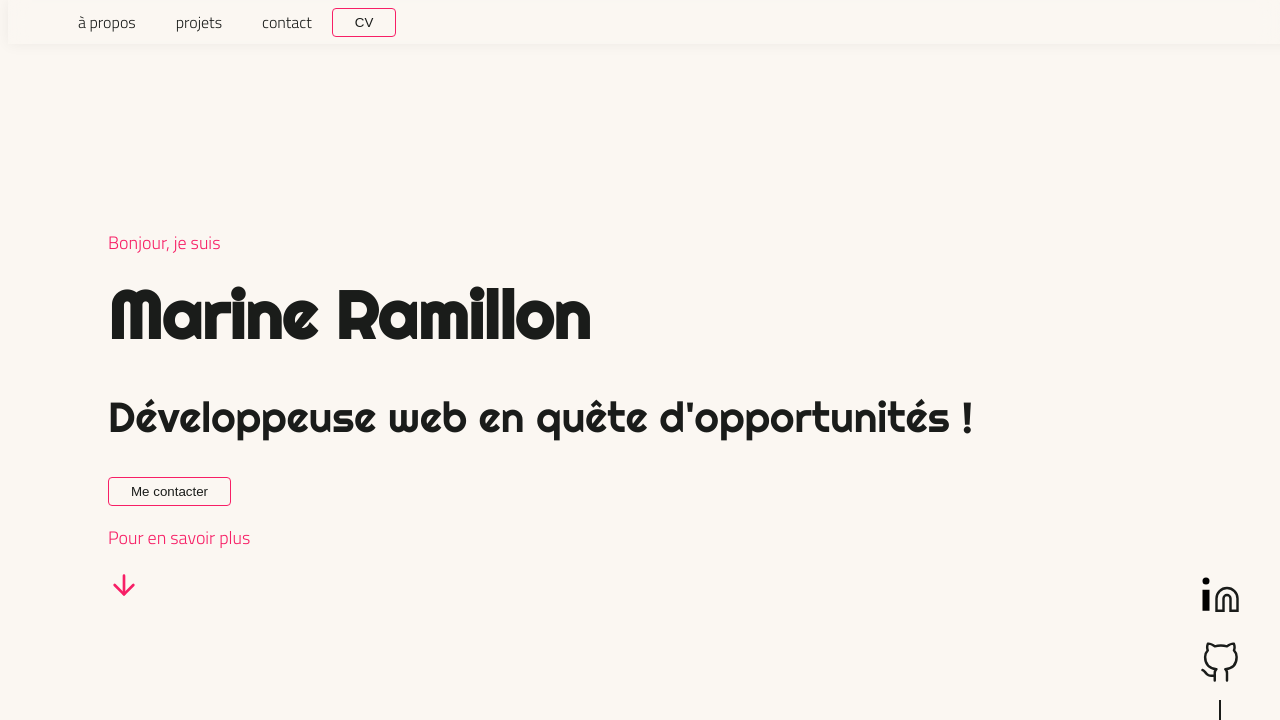
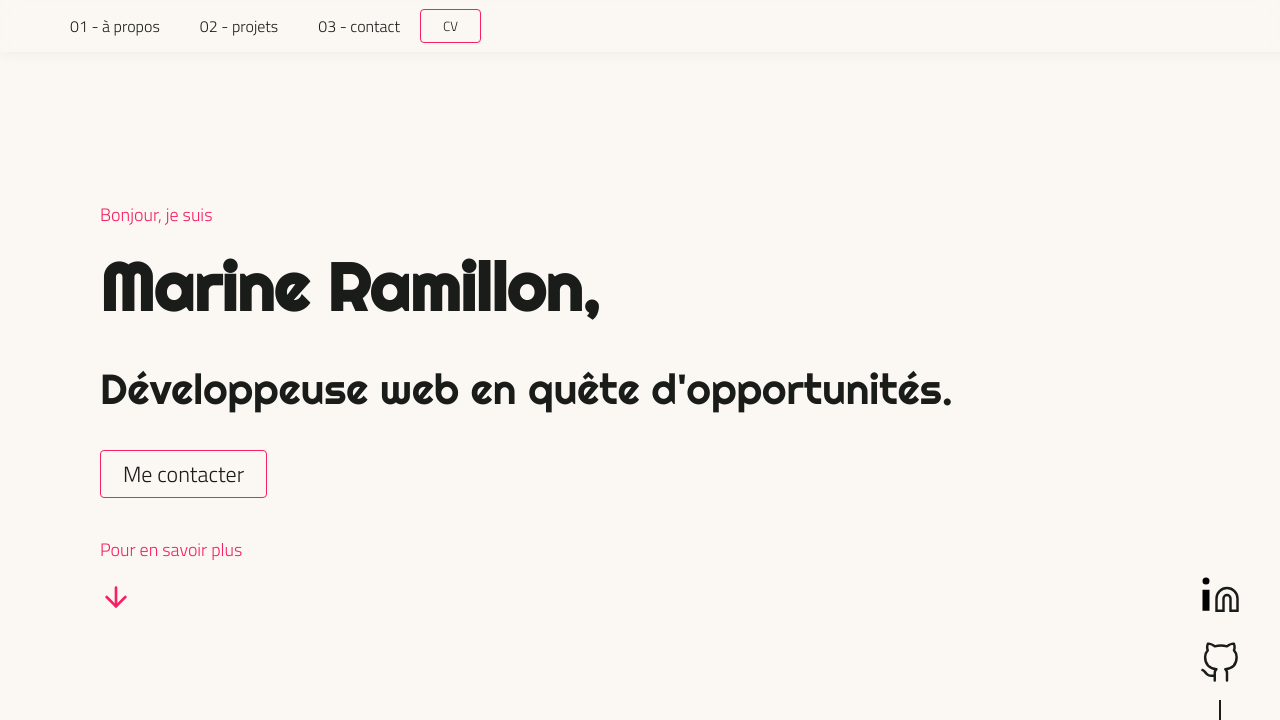
Before and after one commit to noleni/portfolio, a React (Create React App) app: page / in a window 1280 px wide. Shown: the top 720 px of the page. Built offline with nearby package versions, Linux system fonts and the light colour scheme.

Commit message:
working on responsive

```diff
--- a/src/components/Header.jsx
+++ b/src/components/Header.jsx
@@ -1,7 +1,7 @@
 import React, { useState, useEffect } from 'react';
 import { CSSTransition, TransitionGroup } from 'react-transition-group';
+
 import Button from './UI/Button';
-
 
 import styles from './Header.module.css';
 
@@ -18,8 +18,7 @@ const navLinks = [
   {
     name: 'contact',
     url: '/#contact',
-  },
-
+  }
 ];
 
 const Header = () => {
@@ -29,24 +28,24 @@ const Header = () => {
   useEffect(() => {
     const timeout = setTimeout(() => {
       setIsMounted(true);
-    }, 100);
+    }, 200);
     return () => {
       clearTimeout(timeout);
     };
   }, []);
 
-  const timeout = isMounted ? 600 : 0;
+  const timeout = isMounted ? 1000 : 0;
   const fadeDownClass = isMounted ? 'fadedown' : '';
 
   return (
-    <div className={styles.header}>
+    <nav className={styles.header}>
       <ul>
         <TransitionGroup component={null}>
           {isMounted &&
             navLinks.map(({url, name}, i) => (
               <CSSTransition key={i} classNames={fadeDownClass} timeout={timeout}>
-                <li key={i} style={{ transitionDelay: `${isMounted ? i * 100 : 0}ms` }}>
-                  <a href={url}>{name}</a>
+                <li key={i} style={{ transitionDelay: `${isMounted ? i * 300 : 0}ms` }}>
+                  <a href={url}>{`0${i + 1} - ${name}`}</a>
                 </li>
               </CSSTransition>
             ))
@@ -58,7 +57,7 @@ const Header = () => {
           <Button type="button">CV</Button>
         </CSSTransition>
       }
-    </div>
+    </nav>
   )
 };
 
--- a/src/components/Header.module.css
+++ b/src/components/Header.module.css
@@ -7,7 +7,7 @@
   position: fixed;
   top: 0px;
   z-index: 11;
-  padding: 0px 50px;
+  padding: 4px 50px;
   width: 100%;
   background-color: rgba(251, 247, 242, 0.45);
   box-shadow: 0 0 15px rgba(0,0,0,0.06);
--- a/src/components/More.jsx
+++ b/src/components/More.jsx
@@ -17,7 +17,7 @@ const More = (props) => {
       timeout={600}
       classNames="fade"
     >
-      <div >
+      <div className='more-container'>
         <p>{props.text}</p>
         <DownArrow className='arrow down-effect' width={32} height={32} />
       </div>
--- a/src/components/More.scss
+++ b/src/components/More.scss
@@ -2,7 +2,7 @@
 
 .fade-appear {
   opacity: 0;
-  transform: translateY(-40px);
+  transform: translateY(-50px);
 }
 
 .fade-appear-active {
@@ -16,9 +16,13 @@
 }
 .fade-exit-active {
   opacity: 0;
-  transition: opacity 300ms var(--easing);
+  transition: opacity 600ms var(--easing);
 }
 
 .arrow {
   color: $neon-pink;
 }
+
+.more-container {
+  margin-top: 20px;
+}
--- a/src/components/_settings/_base.scss
+++ b/src/components/_settings/_base.scss
@@ -10,6 +10,7 @@ body {
   background-color: $off-white;
   min-height: 100vh;
   width:100%;
+  margin: 0;
   // display: grid;
   // grid-template-rows: 1fr auto;
   // grid-template-columns: 100%;
@@ -47,7 +48,6 @@ p {
   color: $neon-pink;
   font-family: $texts;
   font-size: 18px;
-  // animation: pulse 1s;
 }
 
 svg {
@@ -77,12 +77,23 @@ button {
   border: 1px solid $neon-pink;
   border-radius: 4px;
   background-color: transparent;
+  animation: pulse 1s;
+  transition: all 200ms ease-in-out;
+  font-family: $texts;
+  background-color: transparent;
 }
 
 button:hover {
   background-color: rgba(247,31,102, 0.35);
   color: $black;
   cursor: pointer;
+  transform: scale(1.06);
+}
+
+@media(max-width: 764px) {
+  button {
+    background-color: rgba(247,31,102, 0.35);
+  }
 }
 
 
@@ -90,12 +101,20 @@ button:hover {
 .fadedown-enter {
   opacity: 0.01;
   transform: translateY(-20px);
-  transition: opacity 300ms var(--easing), transform 300ms var(--easing);
+  transition: opacity 800ms var(--easing), transform 300ms var(--easing);
 }
 .fadedown-enter-active {
   opacity: 1;
   transform: translateY(0px);
-  transition: opacity 300ms var(--easing), transform 300ms var(--easing);
+  transition: opacity 800ms var(--easing), transform 300ms var(--easing);
+}
+
+.fadedown-exit {
+  opacity: 1;
+}
+.fadedown-exit-active {
+  opacity: 0;
+  transition: opacity 800ms var(--easing);
 }
 
 /* Fade */
--- a/src/components/pages/Main.jsx
+++ b/src/components/pages/Main.jsx
@@ -14,6 +14,7 @@ const Main = () => {
         h1Class={'title-big'}
         h2Class={'title'}
         projectsClass={'projects'}
+        btnClass={'btn-contact'}
       />
       <About
         presentationClass={'presentation'}
--- a/src/components/pages/Main.scss
+++ b/src/components/pages/Main.scss
@@ -4,27 +4,15 @@
   display: flex;
   flex-direction: column;
   justify-content: space-between;
-  min-height: 100vh;
-  padding: 0 100px 0 100px;
+  padding: 20px;
   height: 100vh;
   overflow-y: scroll;
   scroll-snap-type: y mandatory;
 }
 
-@media(max-width: 576px) {
-  .home {
-    padding: 50px;
-  }
-}
-
-@media(max-width: 764px) {
-  .home {
-    padding: 20px;
-  }
-}
-
 section {
   scroll-snap-align: center;
+  padding-bottom: 100px;
 }
 
 .projects {
@@ -40,12 +28,60 @@ section {
 
 .title-big {
   font-family: $title;
-  font-size: 66px;
+  font-size: 48px;
   margin: 0;
+  text-align: center;
 }
 
 .title {
   font-family: $title;
-  font-size: 42px;
+  font-size: 28px;
   font-weight: lighter;
+  text-align: center;
 }
+
+.btn-contact {
+  font-size: 22px;
+  margin: 0 auto;
+  width: 100%;
+}
+
+
+@media(min-width: 576px) {
+  .home {
+    padding: 50px;
+    min-height: 100vh;
+  }
+
+  .title-big {
+    font-size: 58px;
+    text-align: start;
+  }
+
+  .title {
+    font-size: 38px;
+    text-align: start;
+  }
+
+  .btn-contact {
+    margin: 0;
+    width:auto;
+  }
+}
+
+@media(min-width: 764px) {
+  .home {
+    padding: 0 100px 0 100px;
+    min-height: 100vh;
+  }
+
+  .title-big {
+    font-size: 66px;
+    text-align: start;
+  }
+
+  .title {
+    font-size: 42px;
+    text-align: start;
+  }
+}
--- a/src/components/sections/Home.jsx
+++ b/src/components/sections/Home.jsx
@@ -5,10 +5,10 @@ const Home = (props) => {
     <section >
       <div>
         <p>Bonjour, je suis</p>
-        <h1 className={props.h1Class}>Marine Ramillon</h1>
-        <h2 className={props.h2Class}>Développeuse web en quête d'opportunités !</h2>
+        <h1 className={props.h1Class}>Marine Ramillon,</h1>
+        <h2 className={props.h2Class}>Développeuse web en quête d'opportunités.</h2>
       </div>
-      <button>Me contacter</button>
+      <button className={props.btnClass}>Me contacter</button>
       <More
         className={props.projectsClass}
         arrowClassName="down-effect"
```
